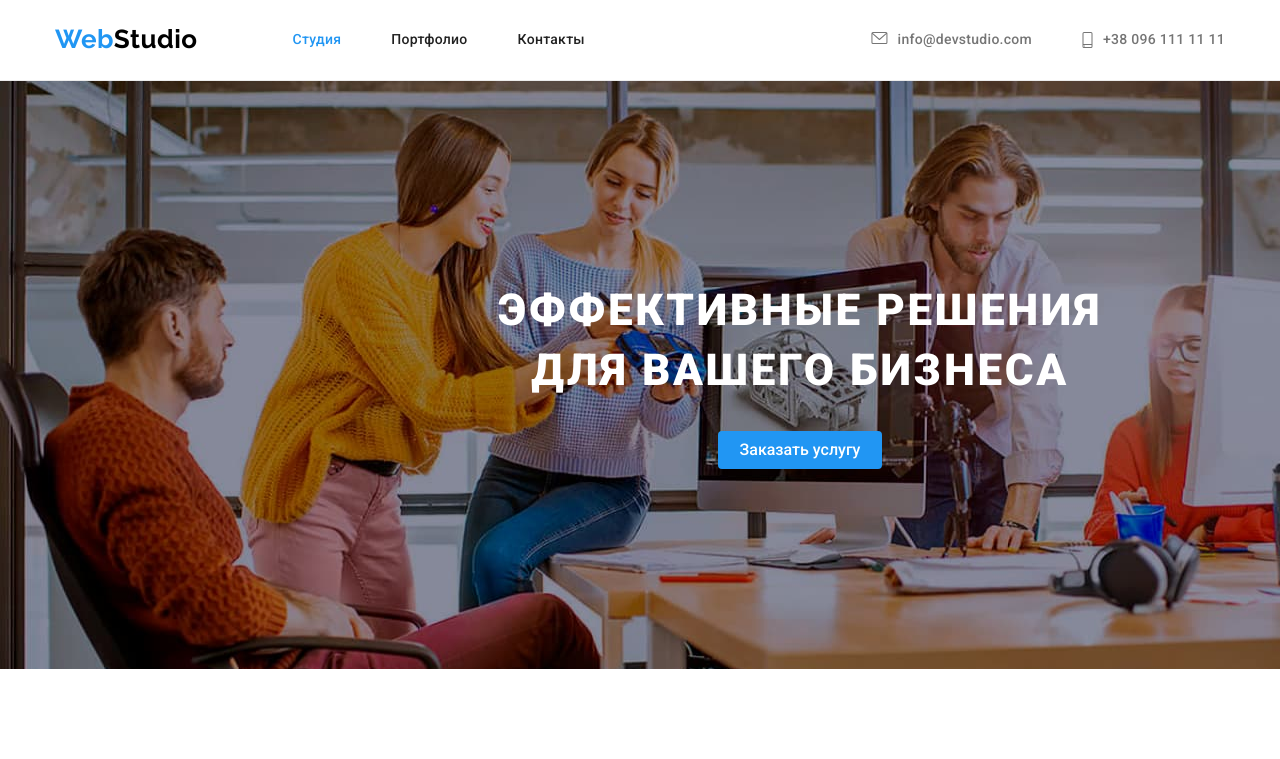
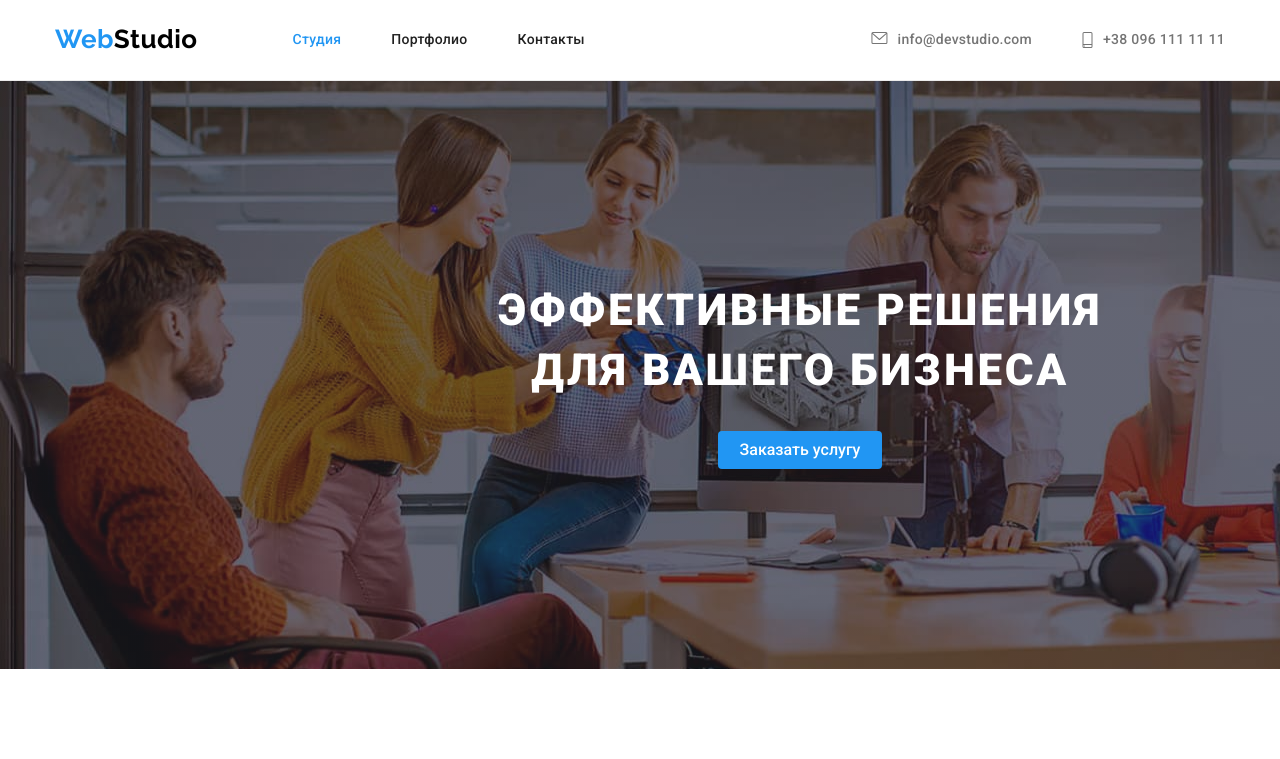
Before and after one commit to elenbond/goit-markup-hw-04, a plain HTML site: page index.html in a window 1280 px wide. Shown: the top 759 px of the page. Drawn offline with nearby package versions, Linux system fonts and the light colour scheme.

Commit message:
hw4-12
Исправлено: градиент для фоновой фотографии в секции Героя

```diff
--- a/css/styles.css
+++ b/css/styles.css
@@ -182,8 +182,12 @@ body {
 .hero {
   color: var(--second-text-color);
   background-color: var(--hero-background-color);
-  background-image: url(../images/hero-p.jpg);
-  background-image: linear-gradient(to right, gba(47, 48, 58, 0.4));
+  background-image: linear-gradient(
+    to right,
+    rgba(47, 48, 58, 0.4),
+    rgba(47, 48, 58, 0.4)),
+    url(../images/hero-p.jpg);
+  /* background-image: linear-gradient(to right, rgba(47, 48, 58, 0.4)); */
   background-repeat: no-repeat;
   background-position: center;
   background-size: cover;
```
